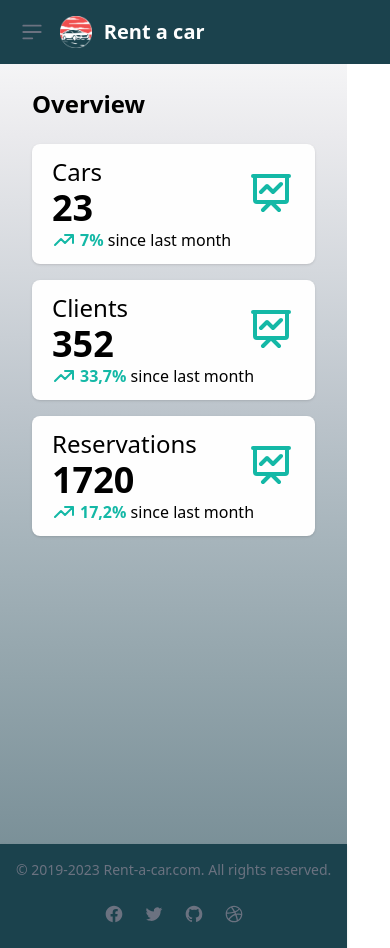
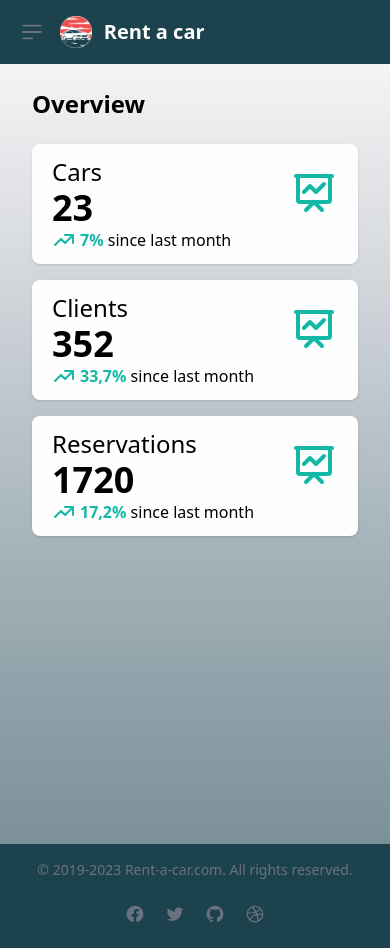
Before and after one commit to fedeesti/rent-a-car-front, a React (Vite) app: page / in a window 390 px wide. Built offline with nearby package versions, Linux system fonts and the light colour scheme.

Commit message:
fix reservations table

```diff
--- a/src/common/assets/style/index.css
+++ b/src/common/assets/style/index.css
@@ -17,9 +17,3 @@
   display: grid;
   grid-template-rows: auto 1fr auto;
 }
-
-@media screen and (max-width: 704px) {
-  #root {
-    width: max-content;
-  }
-}
--- a/src/module/reservation/components/table/ReservationRow.tsx
+++ b/src/module/reservation/components/table/ReservationRow.tsx
@@ -19,10 +19,10 @@ function ReservationRow({ reservation }: IProps): JSX.Element {
       >
         <div>
           <div className="text-base font-semibold" data-cy="tbody-row-client-name">
-            {reservation.client.name} {reservation.client.lastname}
+            {reservation.user.name} {reservation.user.lastname}
           </div>
           <div className="font-normal text-gray-500" data-cy="tbody-row-client-email">
-            {reservation.client.email}
+            {reservation.user.email}
           </div>
         </div>
       </th>
--- a/src/module/reservation/components/table/ReservationTable.tsx
+++ b/src/module/reservation/components/table/ReservationTable.tsx
@@ -2,7 +2,7 @@ import { Reservation } from '../../types/reservation';
 import ReservationRow from './ReservationRow';
 
 interface IProps {
-  reservations: Reservation[];
+  reservations: Reservation[] | undefined;
 }
 
 function ReservationTable({ reservations }: IProps): JSX.Element {
--- a/src/module/reservation/pages/ListReservation.tsx
+++ b/src/module/reservation/pages/ListReservation.tsx
@@ -2,10 +2,10 @@ import MainLayout from '../../../common/components/layout/MainLayout';
 import Header from '../components/table/Header';
 import ReservationTable from '../components/table/ReservationTable';
 import useReservations from '../hooks/useReservations';
-import { Reservation } from '../types/reservation';
 
 function ListReservation(): JSX.Element {
   const { reservations } = useReservations();
+  console.log(reservations);
   return (
     <MainLayout>
       <div className="mx-auto max-w-screen-xl lg:px-12 p-4">
@@ -15,7 +15,7 @@ function ListReservation(): JSX.Element {
         >
           <Header />
           {reservations?.length !== 0 ? (
-            <ReservationTable reservations={reservations as Reservation[]} />
+            <ReservationTable reservations={reservations} />
           ) : (
             <p className="m-4" data-cy="list-message-without-reservations">
               There are no reservations loaded at this time
```
